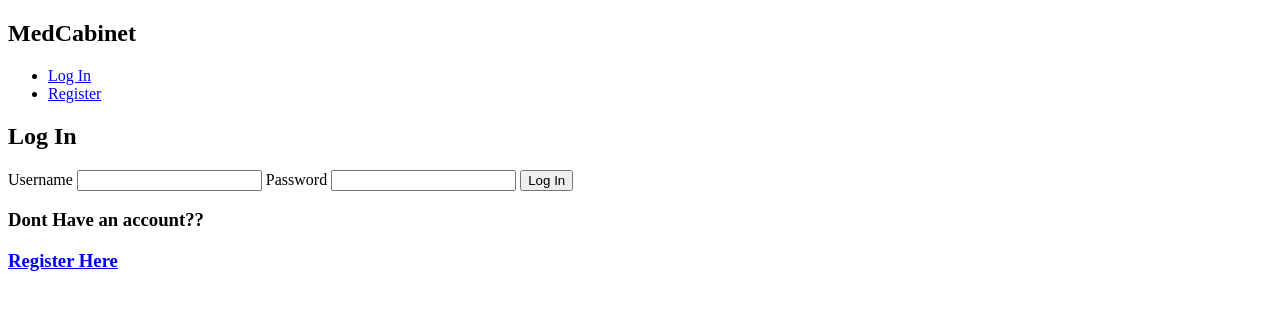
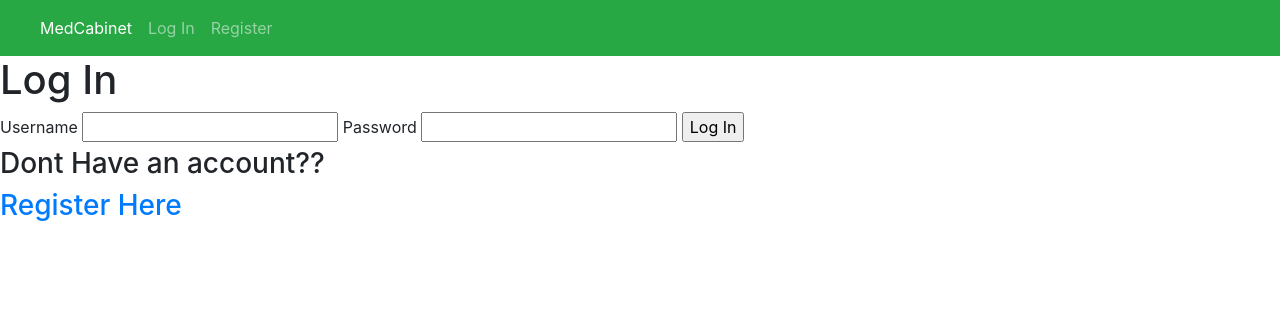
Before and after one commit to medicine-cabient/front-end, a Flask app: page /login in a window 1280 px wide. Shown: the top 310 px of the page. Run offline with Flask 3, Linux system fonts and the light colour scheme; some libraries are stand-ins or nearby versions.

Commit message:
made it look prettier

```diff
--- a/medcab/app.py
+++ b/medcab/app.py
@@ -3,13 +3,17 @@ from flask import Flask, request, render_template, redirect, g
 from flask_login import login_required, current_user, login_user, logout_user
 from .loginform import UserModel, db, login
 from .forms import Mjrecomendationform
+from flask_bootstrap import Bootstrap
 
 def create_app():
      # constructs core flask app,
     app = Flask(__name__)
+    Bootstrap(app)
+
     app.config["SECRET_KEY"] = getenv('SECRET_KEY')
     app.config['SQLALCHEMY_DATABASE_URI'] = getenv('SQLITE_DATABASE')
     app.config['SQLALCHEMY_TRACK_MODIFICATIONS'] = False
+
 
     from .loginform import db, login
     db.init_app(app)
--- a/medcab/templates/home.html
+++ b/medcab/templates/home.html
@@ -1,26 +1,103 @@
-<!doctype html>
-<title>{% block title %}{% endblock %} MedCabinet</title>
+<!DOCTYPE HTML>
+<html>
+        <head>
+            <style>
+                .TextWrap{float: right; margin: 10px;}
+            </style>
+        </head>
 
-<nav>
-  <h1>MedCabinet</h1>
-  <ul>
+      <head>
+
+          <meta http-equiv="Content-Type" content="text/html; charset=utf-8"/>
+          <link rel='stylesheet' href='/static/bootstrap.css' />
+      </head>
+
+      <body class='is-preload'>
+
+
+                <!--navbar code-->
+            <nav class='navbar navbar-expand-lg navbar-dark bg-success'>
+            <a class="navbar-brand" href="#"></a>
+            <button class='navbar-toggler' type='button' data-toggle='collapse' data-target='#navbarColor1' aria-expanded="false" aria-label="Toggle navigation">
+              <span class='navbar-toggler-icon'></span>
+            </button>
+            <div class='collapse navbar-collapse' id='navbarColor1'>
+              <ul class='navbar-nav mr-auto'>
                 {% if current_user.is_authenticated %}
-      <li><span>{{ 'Hello and welcome! Our app was created to help you find recomendations for your next toking! Click below to get started!' }}</span>
-      <li><a href="{{ url_for('recomendations') }}">Marijuana Recomendations</a>
-      <li><a href="{{ url_for('logout') }}">Log Out</a></li>
+                <li class="nav-item active">
+                  <a class='nav-link', href="/">MedCabinet
+                    <span class='sr-only'></span>
+                  </a>
+                </li>
+                <li class='nav-item'>
+                  <a class="nav-link" href="/recomendations">Marijuana Recomendations</a>
+                </li>
+                <li class='nav-item'>
+                  <a class ="nav-link" href="/logout">Log Out</a>
+                </li>
                 {% else %}
-      <li><a href="{{ url_for('login') }}">Log In</a>
-      <li><a href="{{url_for('register')}}">Register</a></li>
+                <li class="nav-item active">
+                  <a class='nav-link', href="/">MedCabinet
+                    <span class='sr-only'>(current)</span>
+                  </a>
+                </li>
+                <li class="nav-item">
+                  <a class ='nav-link' href="/login">Log In</a>
+                </li>
+                <li class="nav-item">
+                  <a class='nav-link' href="/register">Register</a>
+                </li>
                 {% endif %}
               </ul>
+            </div>
       </nav>
-<section class="content">
+      {% block content %}
+          <!--wrapper-->
+          <div id='wrapper'>
+            <!--intro-->
+              <section class='intro'>
                 <header>
-    {% block header %}{% endblock %}
+                  <h1>Med Cabinet</h1>
+                  <h2>Lets pick your Next Toke</h2>
+
+                  <div class="container">
+                    <div class='row'>
+                      <div class="col-sm">
+
+                      </div>
+                    </div>
+                   <p>
+                     <div class='col-sm'>
+                       <img srs="{{url_for('static', filename='medcab.jpg')}}" width="700" height="450" align="right"/>
+                     </div>
+                   </p>
+                  <p>
+
+                  </p>
+
+
                 </header>
-  {% for message in get_flashed_messages() %}
-    <div class="flash">{{ message }}</div>
-  {% endfor %}
-  {% block content %}{% endblock %}
+                <header>
+                  <div class="jumbotron" allign="left">
+                    <h1 class="display-3">MedCabinet</h1>
+                    <p class="lead"><strong>MedCabinet</strong></p>
+                    <p> try out the new Med Cabinet app!
+                          You Type in whatever you like into our search function <br>
+                          a predicted strain as well as dosing are predicted based on your search</p>
+                    </p>
+
+                  </div>
+                </header>
               </section>
+          </div>
+            {% endblock %}
+
+  <!-- Scripts -->
+      <script src="https://code.jquery.com/jquery-3.5.1.slim.min.js"
+      integrity="sha384-DfXdz2htPH0lsSSs5nCTpuj/zy4C+OGpamoFVy38MVBnE+IbbVYUew+OrCXaRkfj"
+      crossorigin="anonymous"></script>
+      <script src="https://cdn.jsdelivr.net/npm/bootstrap@4.5.3/dist/js/bootstrap.bundle.min.js"
+      integrity="sha384-ho+j7jyWK8fNQe+A12Hb8AhRq26LrZ/JpcUGGOn+Y7RsweNrtN/tE3MoK7ZeZDyx"
+       crossorigin="anonymous"></script>
+  </body>
 </html>
--- a/medcab/templates/login.html
+++ b/medcab/templates/login.html
@@ -1,10 +1,8 @@
 {% extends 'home.html' %}
 
-{% block header %}
-  <h1>{% block title %}Log In{% endblock %}</h1>
-{% endblock %}
 
 {% block content %}
+<h1>{% block title %}Log In{% endblock %}</h1>
   <form method="POST">
     <label for="username">Username</label>
     <input name="username" id="username" required>
@@ -13,6 +11,6 @@
     <input type="submit" value="Log In">
   </form>
 
-  <h3>Dont Have an account??</h3>
-  <h3><a href = "{{ url_for('register') }}">Register Here</h3>
+<h3>Dont Have an account??</h3>
+<h3><a href = "{{ url_for('register') }}">Register Here</h3>
 {% endblock %}
--- a/medcab/templates/recomendations.html
+++ b/medcab/templates/recomendations.html
@@ -1,7 +1,7 @@
 {% extends 'home.html' %}
 
+
 {% block content %}
-
  <h2> Get Marijuana Recomendations </h2>
  <form action="" method="post">
      <p>
@@ -10,5 +10,4 @@
      </p>
      <p>{{form.submit()}}</p>
  </form>
-
 {% endblock %}
--- a/medcab/templates/register.html
+++ b/medcab/templates/register.html
@@ -1,10 +1,7 @@
 {% extends 'home.html' %}
 
-{% block header %}
+{% block content %}
   <h1>{% block title %}Register{% endblock %}</h1>
-{% endblock %}
-
-{% block content %}
   <form method="post">
     <label for="email">Email</label>
     <input name="email" id="email" required>
--- a/medcab/templates/results.html
+++ b/medcab/templates/results.html
@@ -1,6 +1,6 @@
 {% extends 'recomendations.html' %}
 
-{% block container %}
+{% block conntent %}
     <div class="top-pad">
         <h1>>{{ marijuana['name'] }}
          <small> {{ marijuana['description'] }}</small>
```
Also changed, not shown: medcab/loginform.py (line endings or trailing spaces). Lines whose indentation alone changed are shown as unchanged.
